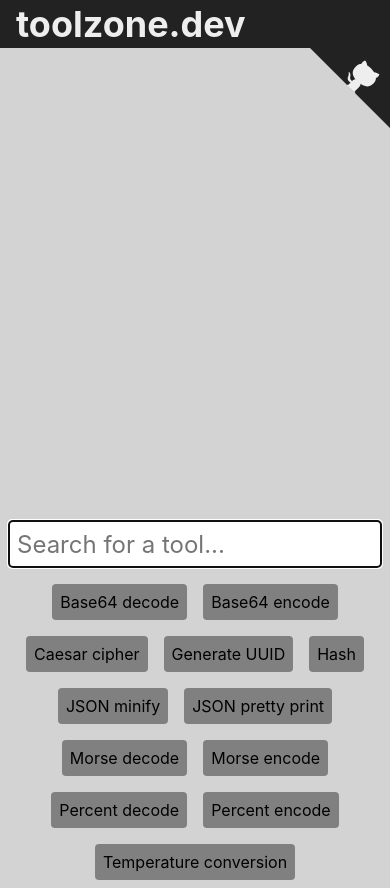
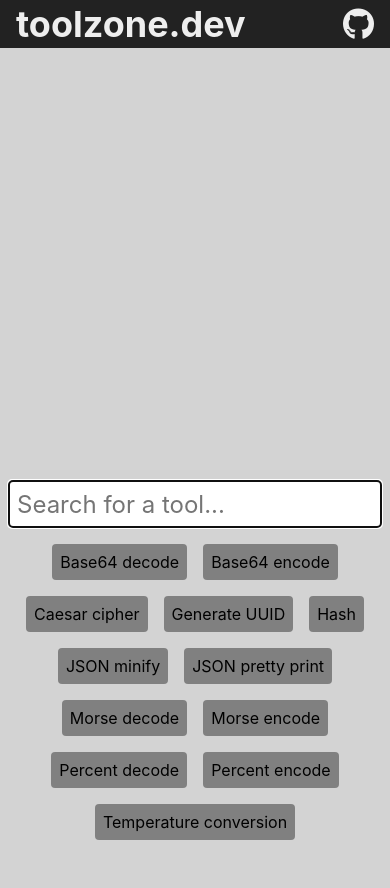
Before and after one commit to LucaScorpion/toolzone.dev, a React (Create React App) app: page /#/ in a window 390 px wide. After the commit the page ends 848 px from the top, so only its background shows below. Built offline with nearby package versions, Linux system fonts and the light colour scheme.

Commit message:
Improve mobile layout

```diff
--- a/src/components/GitHubCorner.scss
+++ /dev/null
@@ -1,41 +0,0 @@
-.github-corner {
-  position: absolute;
-  top: $top-bar-height;
-  right: 0;
-
-  .octo-arm {
-    transform-origin: 130px 106px;
-  }
-
-  &:hover .octo-arm {
-    animation: octocat-wave 560ms ease-in-out;
-  }
-
-  @keyframes octocat-wave {
-    0%,
-    100% {
-      transform: rotate(0);
-    }
-
-    20%,
-    60% {
-      transform: rotate(-25deg);
-    }
-
-    40%,
-    80% {
-      transform: rotate(10deg);
-    }
-  }
-
-  // On small screens do an initial wave, ignore the hover.
-  @media (max-width: 500px) {
-    &:hover .octo-arm {
-      animation: none;
-    }
-
-    .octo-arm {
-      animation: octocat-wave 560ms ease-in-out;
-    }
-  }
-}
--- a/src/components/GitHubCorner.tsx
+++ /dev/null
@@ -1,14 +0,0 @@
-import React from 'react';
-
-export const GitHubCorner: React.FC = () => (
-  <a className="github-corner" href="https://github.com/LucaScorpion/toolzone.dev" rel="nofollow noopener noreferrer">
-    <svg xmlns="http://www.w3.org/2000/svg" width={80} height={80} viewBox="0 0 250 250" fill="#EEE">
-      <path d="M0 0l115 115h15l12 27 108 108V0z" fill="#222" />
-      <path className="octo-arm" d="M128 109c-15-9-9-19-9-19 3-7 2-11 2-11-1-7 3-2 3-2 4 5 2 11 2 11-3 10 5 15 9 16" />
-      <path
-        className="octo-body"
-        d="M115 115s4 2 5 0l14-14c3-2 6-3 8-3-8-11-15-24 2-41 5-5 10-7 16-7 1-2 3-7 12-11 0 0 5 3 7 16 4 2 8 5 12 9s7 8 9 12c14 3 17 7 17 7-4 8-9 11-11 11 0 6-2 11-7 16-16 16-30 10-41 2 0 3-1 7-5 11l-12 11c-1 1 1 5 1 5z"
-      />
-    </svg>
-  </a>
-);
--- a/src/components/Layout.scss
+++ b/src/components/Layout.scss
@@ -4,15 +4,22 @@
     height: $top-bar-height;
     display: flex;
     align-items: center;
-
-    @include small-screen {
-      margin-bottom: 40px;
-    }
+    justify-content: space-between;
 
     .title {
       font-size: 36px;
       margin-left: 16px;
       color: $top-bar-text-color;
     }
+
+    .icon {
+      margin-right: 16px;
+      color: $top-bar-text-color;
+    }
+  }
+
+  main {
+    padding-left: 8px;
+    padding-right: 8px;
   }
 }
--- a/src/components/Layout.tsx
+++ b/src/components/Layout.tsx
@@ -1,7 +1,7 @@
 import React, { ReactNode } from 'react';
 import { Link } from 'react-router-dom';
 import { classNames } from '../utils/classNames';
-import { GitHubCorner } from './GitHubCorner';
+import { Icon } from './Icon';
 
 export interface Props {
   children: ReactNode;
@@ -14,8 +14,10 @@
       <Link to="/">
         <h1 className="title">toolzone.dev</h1>
       </Link>
+      <a href="https://github.com/LucaScorpion/toolzone.dev" rel="nofollow noopener noreferrer">
+        <Icon icon="github" iconStyle="brands" size={2} />
+      </a>
     </div>
-    <GitHubCorner />
     <main>{children}</main>
   </div>
 );
--- a/src/pages/ToolsPage.scss
+++ b/src/pages/ToolsPage.scss
@@ -21,7 +21,6 @@
 
     .search-wrapper {
       width: 100%;
-      padding: 0 8px;
 
       .search {
         margin-bottom: 8px;
--- a/src/style/index.scss
+++ b/src/style/index.scss
@@ -11,7 +11,6 @@
   @import '../components/input/IOField';
   @import '../components/input/TextArea';
   @import '../components/Button';
-  @import '../components/GitHubCorner';
   @import '../components/Layout';
   @import '../components/ToolOptions';
   // Pages.
--- a/src/style/mixins.scss
+++ b/src/style/mixins.scss
@@ -11,8 +11,14 @@
   }
 }
 
-@mixin small-screen() {
-  @media screen and (max-width: 900px) {
+@mixin max-small-screen() {
+  @media screen and (max-width: 899px) {
     @content;
   }
 }
+
+@mixin min-small-screen() {
+  @media screen and (min-width: 900px) {
+    @content;
+  }
+}
--- a/src/tools/layouts/two-panels.scss
+++ b/src/tools/layouts/two-panels.scss
@@ -4,10 +4,9 @@
 
   .input-output {
     flex: 1;
-    margin-bottom: 16px;
     display: flex;
 
-    @include small-screen {
+    @include max-small-screen {
       flex-direction: column;
     }
 
@@ -15,8 +14,18 @@
       flex: auto;
 
       &:first-child {
-        margin-right: 16px;
+        @include min-small-screen {
+          margin-right: 16px;
+        }
+
+        @include max-small-screen {
+          margin-bottom: 16px;
+        }
       }
     }
   }
+
+  .tool-options {
+    margin-top: 16px;
+  }
 }
```
